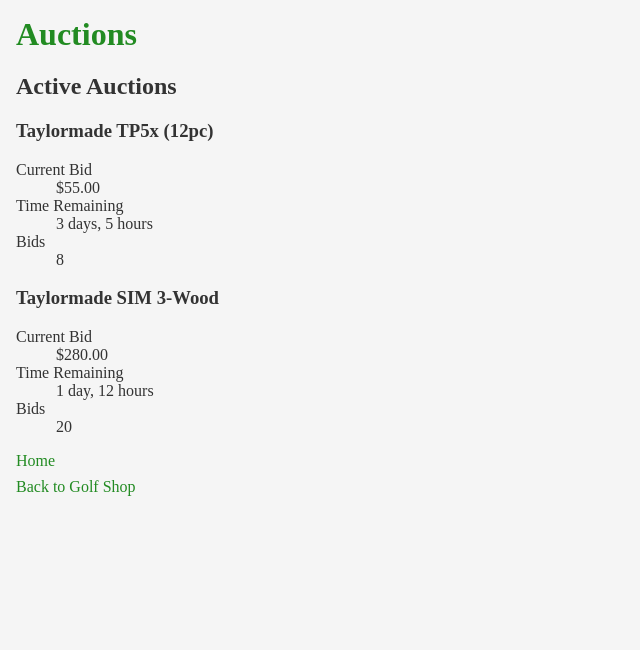
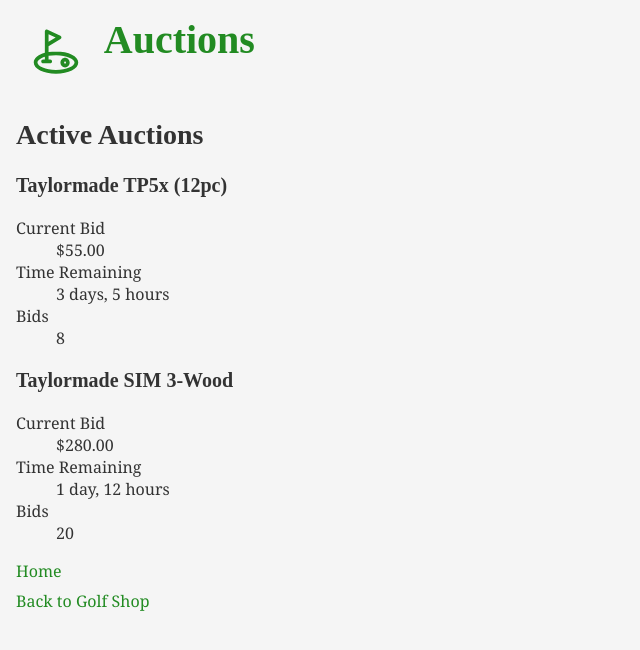
Before and after one commit to jacobponce/437-monorepo, a website: page packages/proto/public/auctions.html in a window 1280 px wide. Shown: the whole page, without its empty margins (0-640 px from the left). Drawn offline with Linux system fonts and the light colour scheme.

Commit message:
Lab4 adding new icons and fonts to site

```diff
--- a/packages/proto/public/auctions.html
+++ b/packages/proto/public/auctions.html
@@ -8,7 +8,12 @@
     <link rel="stylesheet" href="/styles/page.css" />
 </head>
 <body>
-    <h1>Auctions</h1>
+    <h1>
+        <svg class="icon">
+            <use href="/icons/transportation.svg#icon-flag" />
+        </svg>
+        Auctions
+    </h1>
 
     <h2>Active Auctions</h2>
     <article>
--- a/packages/proto/public/styles/page.css
+++ b/packages/proto/public/styles/page.css
@@ -3,6 +3,9 @@
   color: var(--color-text);
   margin: 0;
   padding: var(--spacing-medium);
+  font-family: "Roboto Serif", Georgia, "Times New Roman", Times, serif;
+  font-size: 16px;
+  font-weight: 400;
 }
 
 header {
@@ -16,6 +19,21 @@
 h1 {
   color: var(--color-accent);
   margin: 0 0 var(--spacing-medium) 0;
+  font-family: "Roboto Slab", Rockwell, "Courier Bold", serif;
+  font-size: 2.5em;
+  font-weight: 700;
+}
+
+h2 {
+  font-family: "Roboto Slab", Rockwell, "Courier Bold", serif;
+  font-size: 1.75em;
+  font-weight: 600;
+}
+
+h3 {
+  font-family: "Roboto Slab", Rockwell, "Courier Bold", serif;
+  font-size: 1.25em;
+  font-weight: 600;
 }
 
 header h1 {
@@ -49,3 +67,11 @@
 header a:hover {
   color: var(--color-link-inverted);
 }
+
+svg.icon {
+  display: inline;
+  height: 2em;
+  width: 2em;
+  vertical-align: top;
+  fill: currentColor;
+}
```
Also changed, not shown: packages/proto/public/golf-shop.html (+6 -1 lines), packages/proto/public/index.html (+9 -1 lines), packages/proto/public/marketplace.html (+6 -1 lines), packages/proto/public/swing-advice.html (+6 -1 lines), packages/proto/public/swing-videos.html (+6 -1 lines), packages/proto/assets/noun-flag-8007340.svg (added), packages/proto/assets/noun-golf-8007339.svg (added), packages/proto/assets/noun-golf-clubs-3826920.svg (added), packages/proto/public/icons/transportation.svg (added).
